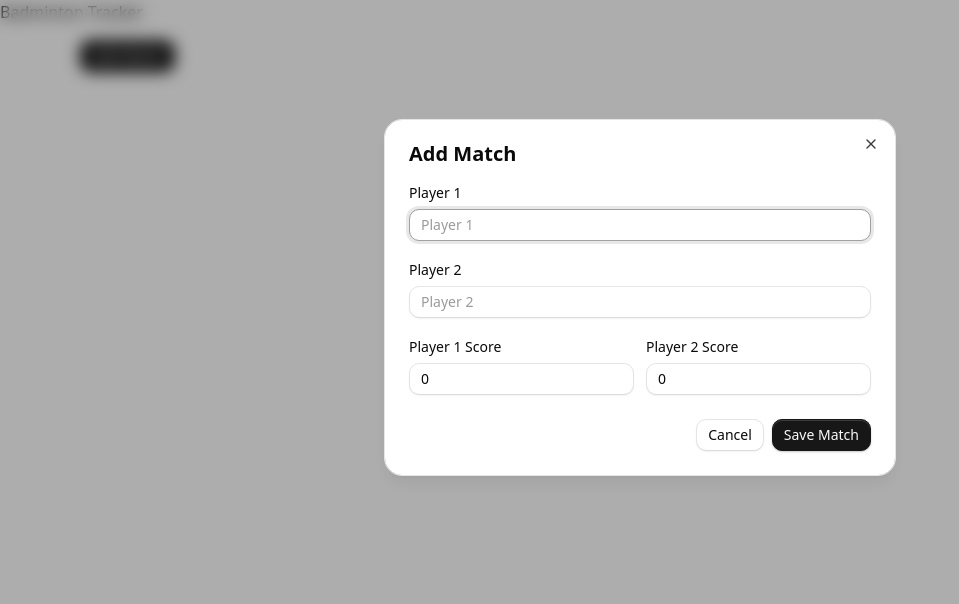
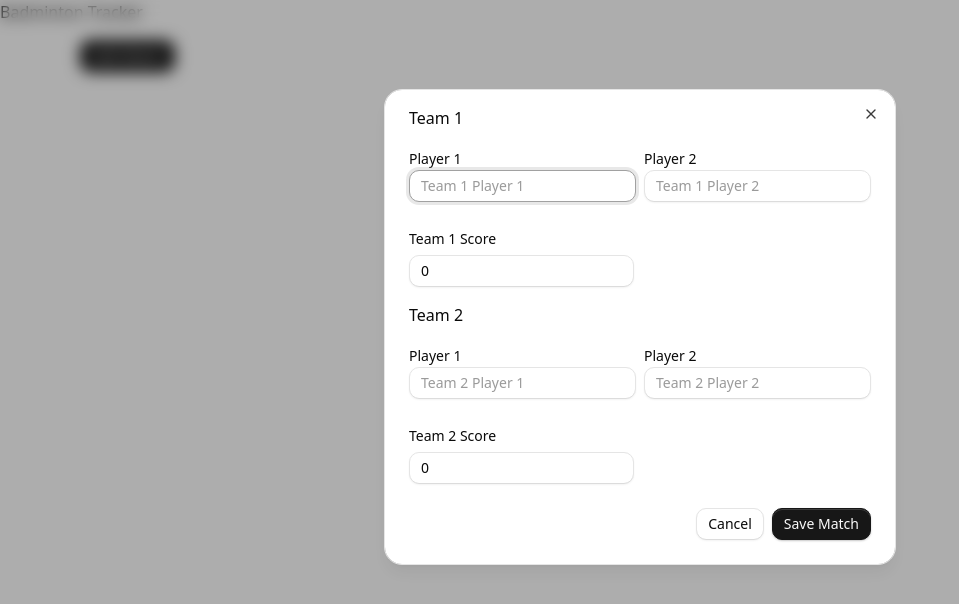
Before and after one commit to rubixnet/badminton, a Next.js app: page / in a window 1280 px wide. Both pictures are taken after a click on the button "Add Match". Shown: the top 604 px of the page, without its empty margins (0-959 px from the left). Built offline with nearby package versions, Linux system fonts and the light colour scheme.

Commit message:
added multip player support and display

```diff
--- a/src/components/match-form.tsx
+++ b/src/components/match-form.tsx
@@ -13,76 +13,123 @@ interface MatchFormProps {
 }
 
 export function MatchForm({ onSubmit, initialData, onCancel }: MatchFormProps) {
-    const [player1, setPlayer1] = useState(initialData?.player1 ?? "");
-    const [player2, setPlayer2] = useState(initialData?.player2 ?? "");
-    const [player1Score, setPlayer1Score] = useState(
-        initialData?.player1Score?.toString() ?? "0",
-    );
-    const [player2Score, setPlayer2Score] = useState(
-        initialData?.player2Score?.toString() ?? "0",
-    );
+    const [team1player1, setTeam1player1] = useState(initialData?.team1player1 ?? "");
+    const [team1player2, setTeam1player2] = useState(initialData?.team1player2 ?? "");
+    const [team2player1, setTeam2player1] = useState(initialData?.team2player1 ?? "");
+    const [team2player2, setTeam2player2] = useState(initialData?.team2player2 ?? "");
+    const [team1score, setTeam1score] = useState(initialData?.team1score.toString() ?? "0");
+    const [team2score, setTeam2score] = useState(initialData?.team2score.toString() ?? "0");
+
+
 
     const handleSubmit = (e: React.FormEvent<HTMLFormElement>) => {
         e.preventDefault();
 
         onSubmit({
             id: initialData?.id ?? crypto.randomUUID(),
-            player1: player1.trim() || "Player 1",
-            player2: player2.trim() || "Player 2",
-            player1Score: Number(player1Score) || 0,
-            player2Score: Number(player2Score) || 0,
+            team1player1: team1player1.trim() || "Player 1",
+            team1player2: team1player2.trim() || "Player 2",
+            team2player1: team2player1.trim() || "Player 1",
+            team2player2: team2player2.trim() || "Player 2",
+            team1score: parseInt(team1score) || 0,
+            team2score: parseInt(team2score) || 0,
+
         });
 
         if (!initialData) {
-            setPlayer1("");
-            setPlayer2("");
-            setPlayer1Score("0");
-            setPlayer2Score("0");
+            setTeam1player1("");
+            setTeam1player2("");
+            setTeam2player1("");
+            setTeam2player2("");
+            setTeam1score("0");
+            setTeam2score("0");
         }
     };
 
     return (
         <form onSubmit={handleSubmit} className="space-y-4">
-            <div className="space-y-2">
-                <Label htmlFor="player1">Player 1</Label>
+
+            <h1>Team 1</h1>
+            <div className="space-y-2 flex gap-2">
+                <div>
+                    <Label htmlFor="team1player1">Player 1</Label>
                     <Input
-                    id="player1"
-                    value={player1}
-                    onChange={(e) => setPlayer1(e.target.value)}
-                    placeholder="Player 1"
+                        id="team1player1"
+                        value={team1player1}
+                        onChange={(e) => setTeam1player1(e.target.value)}
+                        placeholder="Team 1 Player 1"
                     />
                 </div>
 
-            <div className="space-y-2">
-                <Label htmlFor="player2">Player 2</Label>
+                <div>
+                    <Label htmlFor="team1player2">Player 2</Label>
                     <Input
-                    id="player2"
-                    value={player2}
-                    onChange={(e) => setPlayer2(e.target.value)}
-                    placeholder="Player 2"
+                        id="team1player2"
+                        value={team1player2}
+                        onChange={(e) => setTeam1player2(e.target.value)}
+                        placeholder="Team 1 Player 2"
                     />
                 </div>
 
+
+
+
+            </div>
+
+
+
             <div className="grid grid-cols-2 gap-3">
+
+
                 <div className="space-y-2">
-                    <Label htmlFor="player1Score">Player 1 Score</Label>
+                    <Label htmlFor="team1score">Team 1 Score</Label>
                     <Input
-                        id="player1Score"
+                        id="team1score"
                         type="number"
                         min={0}
-                        value={player1Score}
-                        onChange={(e) => setPlayer1Score(e.target.value)}
+                        value={team1score}
+                        onChange={(e) => setTeam1score(e.target.value)}
+                    />
+                </div>
+            </div>
+
+            <h1>Team 2</h1>
+            <div className="space-y-2 flex gap-2">
+                <div>
+                    <Label htmlFor="team2player1">Player 1</Label>
+                    <Input
+                        id="team2player1"
+                        value={team2player1}
+                        onChange={(e) => setTeam2player1(e.target.value)}
+                        placeholder="Team 2 Player 1"
                     />
                 </div>
 
+                <div>
+                    <Label htmlFor="team2player2">Player 2</Label>
+                    <Input
+                        id="team2player2"
+                        value={team2player2}
+                        onChange={(e) => setTeam2player2(e.target.value)}
+                        placeholder="Team 2 Player 2"
+                    />
+                </div>
+
+
+
+            </div>
+
+            <div className="grid grid-cols-2 gap-3">
+
+
                 <div className="space-y-2">
-                    <Label htmlFor="player2Score">Player 2 Score</Label>
+                    <Label htmlFor="team2score">Team 2 Score</Label>
                     <Input
-                        id="player2Score"
+                        id="team2score"
                         type="number"
                         min={0}
-                        value={player2Score}
-                        onChange={(e) => setPlayer2Score(e.target.value)}
+                        value={team2score}
+                        onChange={(e) => setTeam2score(e.target.value)}
                     />
                 </div>
             </div>
--- a/src/components/match-list.tsx
+++ b/src/components/match-list.tsx
@@ -11,7 +11,7 @@ export function MatchList({ matches }: MatchListProps) {
         <ul className="space-y-2 px-4 pb-6">
             {matches.map((match) => (
                 <li key={match.id} className="border rounded-md p-3">
-                    {match.player1} ({match.player1Score}) vs {match.player2} ({match.player2Score})
+                    {match.team1player1} {match.team1player2} ({match.team1score}) vs {match.team2player1} {match.team2player2} ({match.team2score})
                 </li>
             ))}
         </ul>
--- a/src/components/ui/create-match-dialog.tsx
+++ b/src/components/ui/create-match-dialog.tsx
@@ -23,10 +23,10 @@ export function CreateMatchDialog({
     return (
         <Dialog open={open} onOpenChange={onOpenChange}>
             <DialogContent className="p-0 max-h-[90vh] overflow-y-auto">
-                <DialogHeader className="p-6 pb-0">
+                {/* <DialogHeader className="p-6 pb-0">
                     <DialogTitle>Add Match</DialogTitle>
-                </DialogHeader>
-                <div className="p-6 pt-4">
+                </DialogHeader> */}
+                   <div className="p-6 pt-4">
                     <MatchForm onSubmit={onMatchCreated} onCancel={() => onOpenChange(false)} />
                 </div>
             </DialogContent>
```
Lines whose indentation alone changed are shown as unchanged.
